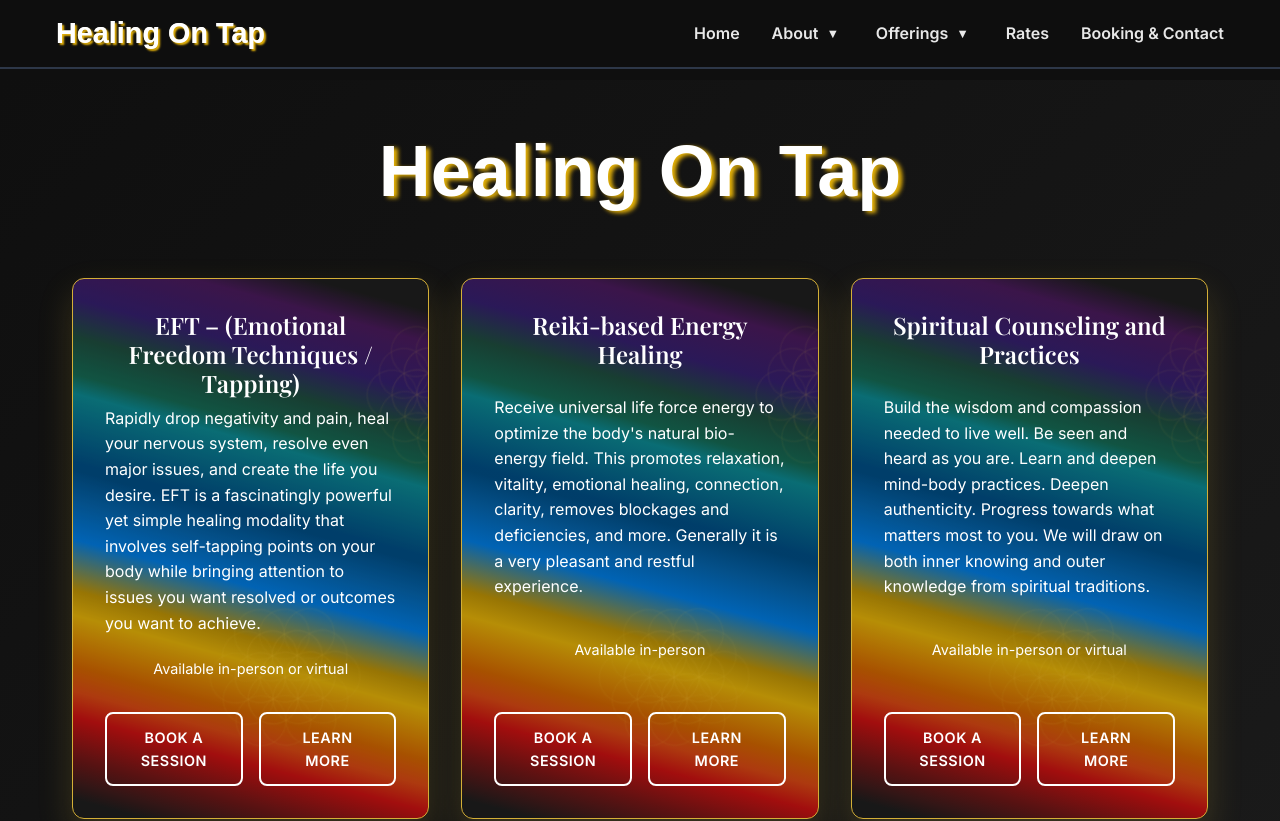
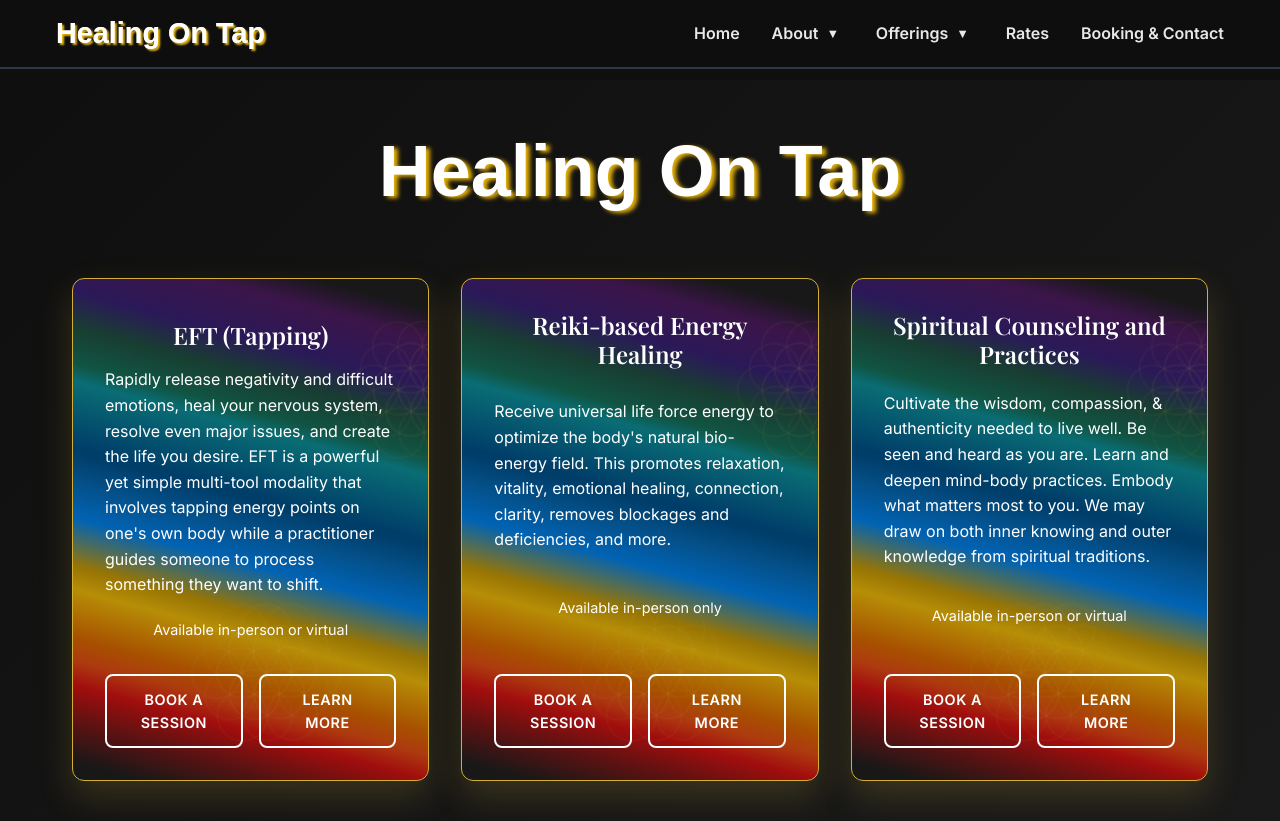
Before and after one commit to naturalCode4/kalyanamitta-website, a React (Create React App) app: page / in a window 1280 px wide. Shown: the top 821 px of the page. Built offline with nearby package versions, Linux system fonts and the light colour scheme; the HTML template or start-up script is replaced by a standard one.

Commit message:
updated service cards

```diff
--- a/src/data/offerings.js
+++ b/src/data/offerings.js
@@ -1,21 +1,21 @@
 export const offerings = [
   {
     id: 'EFT-emotional-freedom-techniques',
-    title: 'EFT – (Emotional Freedom Techniques / Tapping)',
+    title: 'EFT (Tapping)',
     availability: 'Available in-person or virtual',
-    content: "Rapidly drop negativity and pain, heal your nervous system, resolve even major issues, and create the life you desire. EFT is a fascinatingly powerful yet simple healing modality that involves self-tapping points on your body while bringing attention to issues you want resolved or outcomes you want to achieve."
+    content: "Rapidly release negativity and difficult emotions, heal your nervous system, resolve even major issues, and create the life you desire. EFT is a powerful yet simple multi-tool modality that involves tapping energy points on one's own body while a practitioner guides someone to process something they want to shift."
   },
   {
     id: 'energy-work',
     title: 'Reiki-based Energy Healing',
-    availability: 'Available in-person',
-    content: "Receive universal life force energy to optimize the body's natural bio-energy field. This promotes relaxation, vitality, emotional healing, connection, clarity, removes blockages and deficiencies, and more. Generally it is a very pleasant and restful experience."
+    availability: 'Available in-person only',
+    content: "Receive universal life force energy to optimize the body's natural bio-energy field. This promotes relaxation, vitality, emotional healing, connection, clarity, removes blockages and deficiencies, and more."
   },
   {
     id: 'spiritual-practice',
     title: 'Spiritual Counseling and Practices',
     availability: 'Available in-person or virtual',
-    content: "Build the wisdom and compassion needed to live well. Be seen and heard as you are. Learn and deepen mind-body practices. Deepen authenticity. Progress towards what matters most to you. We will draw on both inner knowing and outer knowledge from spiritual traditions."
+    content: "Cultivate the wisdom, compassion, & authenticity needed to live well. Be seen and heard as you are. Learn and deepen mind-body practices. Embody what matters most to you. We may draw on both inner knowing and outer knowledge from spiritual traditions."
   },
 ];
 
```
